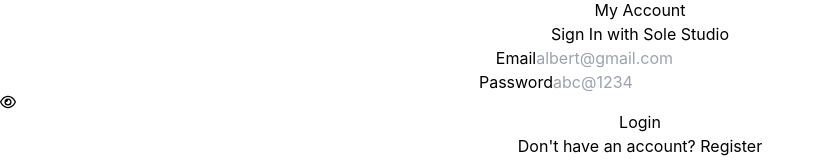
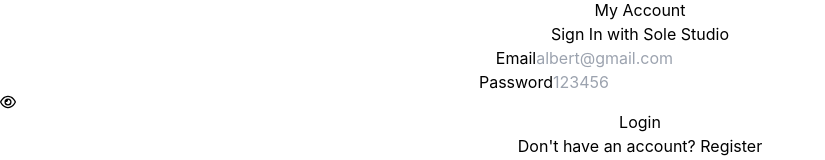
Before and after one commit to anurajsingh416/E-commerce-app, a React (Vite) app in the folder e-commerce-app/: page /login in a window 1280 px wide. Shown: the part 366-526 px from the top of the page, without its empty margins (0-825 px from the left). Built offline with nearby package versions, Linux system fonts and the light colour scheme.

Commit message:
form update

```diff
--- a/e-commerce-app/src/pages/Login.jsx
+++ b/e-commerce-app/src/pages/Login.jsx
@@ -91,7 +91,7 @@
                             name="password"
                             onChange={handleChange}
                             value={formData.password}
-                            placeholder="abc@1234"
+                            placeholder="123456"
                             className="w-full mt-1 text-md font-semibold p-2 border rounded-md focus:outline-none focus:ring focus:border-blue-300"
                         />
                         <span
--- a/e-commerce-app/src/pages/Register.jsx
+++ b/e-commerce-app/src/pages/Register.jsx
@@ -102,7 +102,7 @@
                             name="password"
                             onChange={handleChange}
                             value={formData.password}
-                            placeholder="abc@1234"
+                            placeholder="123456"
                             className="w-full mt-1 text-md font-semibold p-2 border rounded-md focus:outline-none focus:ring focus:border-blue-300"
                         />
                         <span
```
